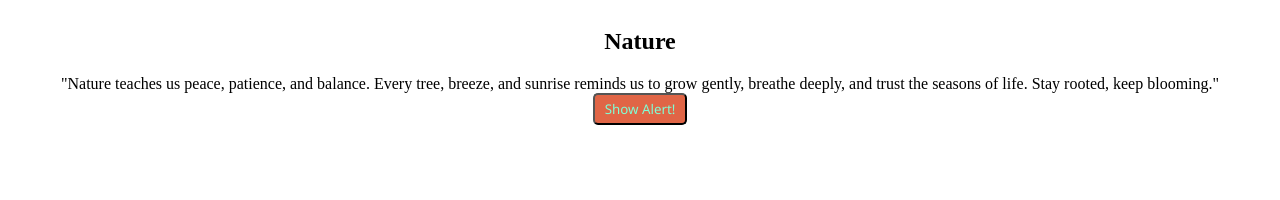
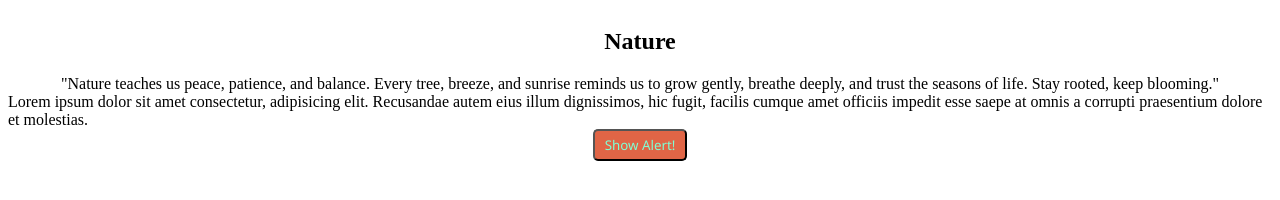
Before and after one commit to nikunjpatel5289/WorkingGit, a plain HTML site: page Home/page.html in a window 1280 px wide. Drawn offline with Linux system fonts and the light colour scheme.

Commit message:
W-8 Add Lorem

```diff
--- a/Home/page.html
+++ b/Home/page.html
@@ -14,6 +14,9 @@
         sunrise reminds us to grow gently, breathe deeply, and trust the seasons
         of life. Stay rooted, keep blooming."
       </div>
+      <span>
+        Lorem ipsum dolor sit amet consectetur, adipisicing elit. Recusandae autem eius illum dignissimos, hic fugit, facilis cumque amet officiis impedit esse saepe at omnis a corrupti praesentium dolore et molestias.
+      </span>
       <button type="button" onclick="greet(this)">Show Alert!</button>
     </section>
     <script src="home.js"></script>
```
